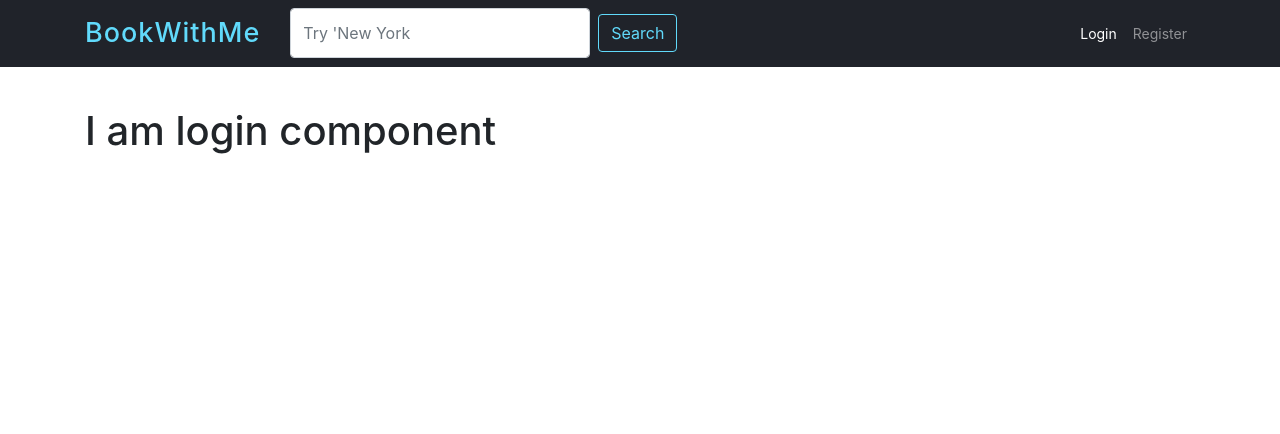
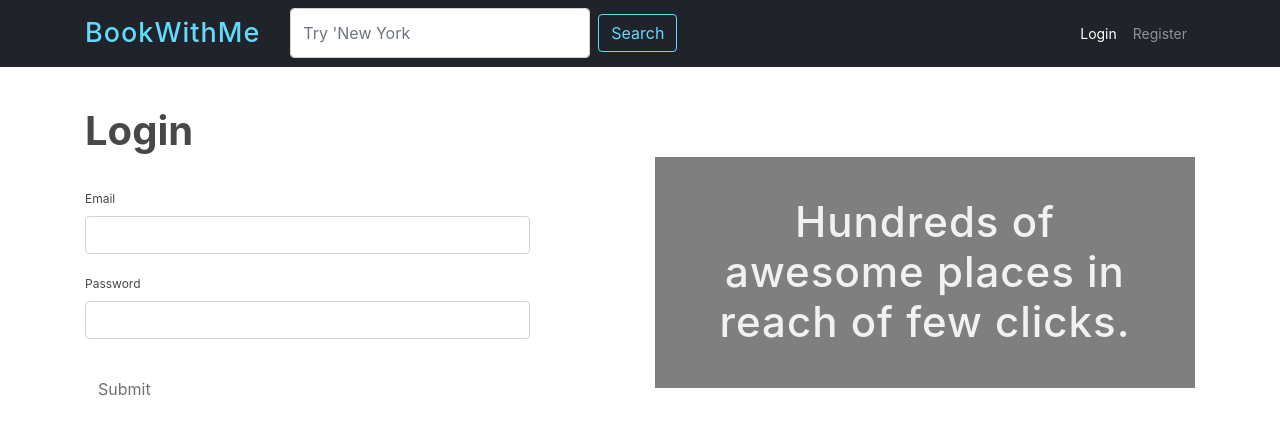
Before and after one commit to lbmeyer/bwm-react, a React (Create React App) app: page /login in a window 1280 px wide. Shown: the top 434 px of the page. Built offline with nearby package versions, Linux system fonts and the light colour scheme; what react-google-maps would draw is missing.

Commit message:
Added redux-form to Login.js and field level validations

```diff
--- a/src/components/login/Login.js
+++ b/src/components/login/Login.js
@@ -1,15 +1,31 @@
 import React, { Component } from 'react';
+import LoginForm from './LoginForm';
 
 class Login extends Component {
-  constructor(props) {
-    super(props);
-    this.state = {  }
+
+  loginUser(userData) {
+    console.log(userData);
   }
 
   render() {
     return (
-      <h1>I am login component</h1>
-    );
+      <section id="login">
+        <div className="bwm-form">
+          <div className="row">
+            <div className="col-md-5">
+              <h1>Login</h1>
+              <LoginForm submitCb={this.loginUser} />
+            </div>
+            <div className="col-md-6 ml-auto">
+              <div className="image-container">
+                <h2 className="catchphrase">Hundreds of awesome places in reach of few clicks.</h2>
+                <img src="" alt=""/>
+              </div>
+            </div>
+          </div>
+        </div>
+      </section>
+    )
   }
 }
 
--- /dev/null
+++ b/src/components/login/LoginForm.js
@@ -0,0 +1,41 @@
+import React from 'react';
+import { Field, reduxForm } from 'redux-form';
+import { BwmInput } from '../shared/form/BwmInput';
+import { BwmResError } from '../shared/form/BwmResError';
+import { required, minLength4 } from '../shared/form/validators';
+
+const LoginForm = props => {
+  const { handleSubmit, pristine, submitting, submitCb, valid } = props;
+  return (
+    <form onSubmit={handleSubmit(submitCb)}>
+      <Field
+        name="email"
+        label="Email"
+        type="email"
+        className="form-control"
+        component={BwmInput}
+        validate={[required, minLength4]}
+      />
+      <Field
+        name="password"
+        label="Password"
+        component={BwmInput}
+        type="password"
+        className="form-control"
+        validate={[required]}
+      />
+      <button
+        className="btn btn-bwm btn-form"
+        type="submit"
+        disabled={!valid || pristine || submitting}
+      >
+        Submit
+      </button>
+    </form>
+  );
+};
+
+
+export default reduxForm({
+  form: 'loginForm', // a unique identifier for this form
+})(LoginForm);
--- a/src/components/register/Register.js
+++ b/src/components/register/Register.js
@@ -1,5 +1,6 @@
 import React, { Component } from 'react';
 import RegisterForm from './RegisterForm';
+import { Redirect } from 'react-router-dom';
 import { register } from '../../actions/auth';
 
 class Register extends Component {
@@ -7,36 +8,46 @@ class Register extends Component {
     super(props);
 
     this.state = {
-      errors: []
-    }
+      errors: [],
+      redirect: false
+    };
 
     this.registerUser = this.registerUser.bind(this);
   }
 
   registerUser(userData) {
     register(userData).then(
-      registered => {debugger},
-      errors => {
-        this.setState({errors});
-      }
-    )
+      registered => this.setState({ redirect: true }),
+      errors => this.setState({ errors })
+    );
   }
 
   render() {
-    const {errors} = this.state;
-    console.log(errors);
+    const { errors, redirect } = this.state;
+
+    if (redirect) {
+      return (
+        <Redirect
+          to={{ pathname: '/login', state: { successRegister: true } }}
+        />
+      );
+    }
+
     return (
-      <section id='register'>
-        <div className='bwm-form'>
-          <div className='row'>
-            <div className='col-md-5'>
+      <section id="register">
+        <div className="bwm-form">
+          <div className="row">
+            <div className="col-md-5">
               <h1>Register</h1>
               <RegisterForm submitCb={this.registerUser} errors={errors} />
             </div>
-            <div className='col-md-6 ml-auto'>
-              <div className='image-container'>
-                <h2 className='catchphrase'>As our member you have access to most awesome places in the world.</h2>
-                <img src="" alt=""/>
+            <div className="col-md-6 ml-auto">
+              <div className="image-container">
+                <h2 className="catchphrase">
+                  As our member you have access to most awesome places in the
+                  world.
+                </h2>
+                <img src="" alt="" />
               </div>
             </div>
           </div>
--- a/src/components/register/RegisterForm.js
+++ b/src/components/register/RegisterForm.js
@@ -4,7 +4,7 @@ import { BwmInput } from '../shared/form/BwmInput';
 import { BwmResError } from '../shared/form/BwmResError';
 
 const RegisterForm = props => {
-  const { handleSubmit, pristine, reset, submitting, submitCb, valid, errors } = props;
+  const { handleSubmit, pristine, submitting, submitCb, valid, errors } = props;
   return (
     <form onSubmit={handleSubmit(submitCb)}>
       <Field
--- /dev/null
+++ b/src/components/shared/form/validators.js
@@ -0,0 +1,6 @@
+const minLength = min => value =>
+  value && value.length < min ? `Must be ${min} characters or more` : undefined
+
+export const minLength4 = minLength(4);
+
+export const required = value => (value ? undefined : 'This input is required!');
```
